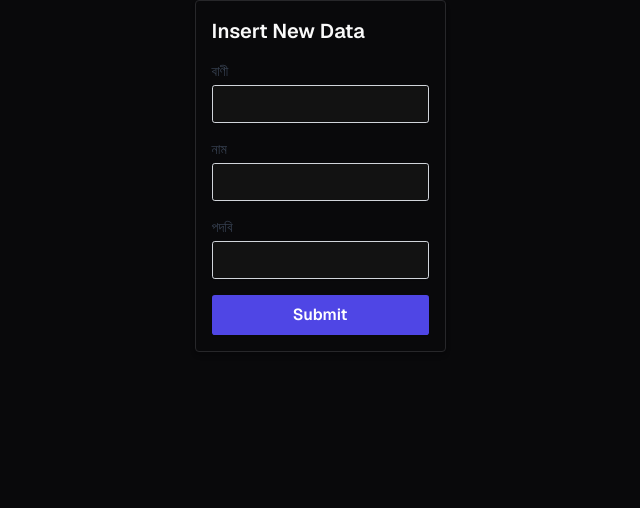
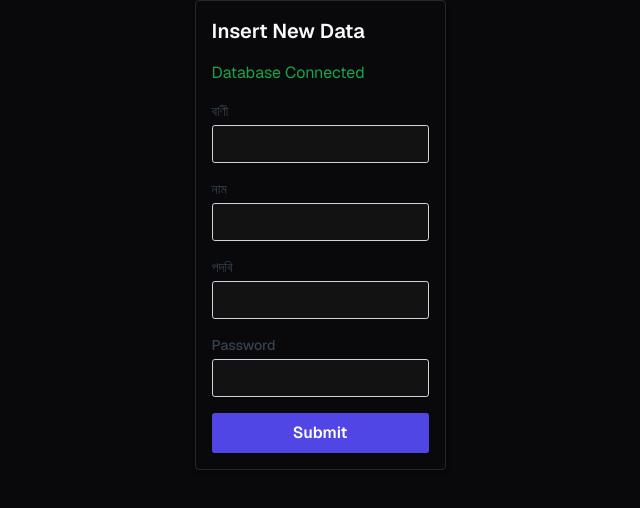
Before and after one commit to abusayed0206/shobdoboma, a Next.js app: page /submit in a window 1280 px wide. Shown: the top 508 px of the page, without its empty margins (320-960 px from the left). Built offline with nearby package versions, Linux system fonts and the light colour scheme; no server answers; the database is empty.

Commit message:
Update page.tsx

```diff
--- a/src/app/submit/page.tsx
+++ b/src/app/submit/page.tsx
@@ -1,5 +1,5 @@
 "use client";
-import { useState } from 'react';
+import { useState, useEffect } from 'react';
 import { createBrowserClient } from '@/utils/supabase'; // Adjust the import path as needed
 
 const InsertDataForm = () => {
@@ -8,13 +8,64 @@ const InsertDataForm = () => {
   const [bani, setBani] = useState('');
   const [name, setName] = useState('');
   const [designation, setDesignation] = useState('');
+  const [submittedPassword, setSubmittedPassword] = useState('');
   const [error, setError] = useState('');
   const [success, setSuccess] = useState('');
+  const [dbStatus, setDbStatus] = useState('Checking connection...');
 
-  const handleFormSubmit = async (e: React.FormEvent) => {
+  useEffect(() => {
+    const checkConnection = async () => {
+      try {
+        const { data, error } = await supabase
+          .from('passwords')
+          .select('password')
+          .limit(1); // Limit to 1 to just check if connection is successful
+
+        if (error) {
+          setDbStatus('Failed to connect to database');
+          console.error('Database connection error:', error);
+        } else if (data) {
+          setDbStatus('Database Connected');
+        }
+      } catch (err) {
+        setDbStatus('Failed to connect to database');
+        console.error('Unexpected error:', err);
+      }
+    };
+
+    checkConnection();
+  }, [supabase]);
+
+  const handleSubmit = async (e: React.FormEvent) => {
     e.preventDefault();
     setError('');
     setSuccess('');
+
+    // Fetch all passwords from the database
+    const { data: passwordsData, error: passwordsError } = await supabase
+      .from('passwords')
+      .select('password');
+
+    if (passwordsError) {
+      setError('Failed to fetch passwords');
+      console.error('Error fetching passwords:', passwordsError);
+      return;
+    }
+
+    console.log('Fetched passwords:', passwordsData);
+
+    // Check if the submitted password matches any entry
+    const isPasswordValid = passwordsData?.some(
+      (entry: { password: string }) => entry.password === submittedPassword
+    );
+
+    console.log('Submitted password:', submittedPassword);
+    console.log('Password valid:', isPasswordValid);
+
+    if (!isPasswordValid) {
+      setError('Invalid password');
+      return;
+    }
 
     // Insert new data into 'bani' table
     const { error: insertError } = await supabase
@@ -31,12 +82,16 @@ const InsertDataForm = () => {
     setBani('');
     setName('');
     setDesignation('');
+    setSubmittedPassword('');
   };
 
   return (
     <div className="max-w-md mx-auto p-4 border rounded shadow-md">
       <h1 className="text-xl font-semibold mb-4">Insert New Data</h1>
-      <form onSubmit={handleFormSubmit} className="space-y-4">
+      <p className={`mb-4 ${dbStatus === 'Database Connected' ? 'text-green-600' : 'text-red-600'}`}>
+        {dbStatus}
+      </p>
+      <form onSubmit={handleSubmit} className="space-y-4">
         <div>
           <label className="block text-sm font-medium text-gray-700">বাণী</label>
           <input
@@ -70,6 +125,17 @@ const InsertDataForm = () => {
           />
         </div>
 
+        <div>
+          <label className="block text-sm font-medium text-gray-700">Password</label>
+          <input
+            type="password"
+            value={submittedPassword}
+            onChange={(e) => setSubmittedPassword(e.target.value)}
+            className="mt-1 block w-full px-3 py-2 border border-gray-300 rounded-md shadow-sm focus:outline-none focus:ring-indigo-500 focus:border-indigo-500 sm:text-sm"
+            required
+          />
+        </div>
+
         {error && <p className="text-red-600">{error}</p>}
         {success && <p className="text-green-600">{success}</p>}
 
```
